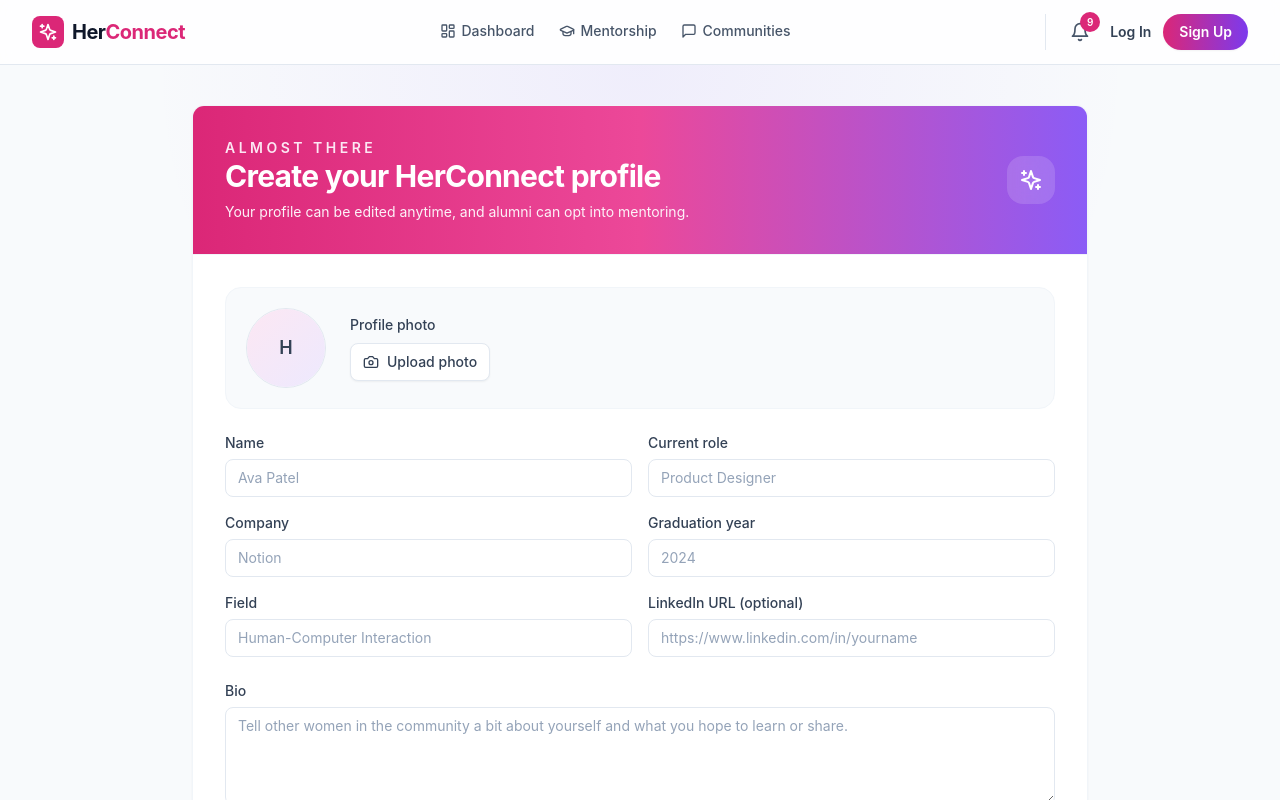
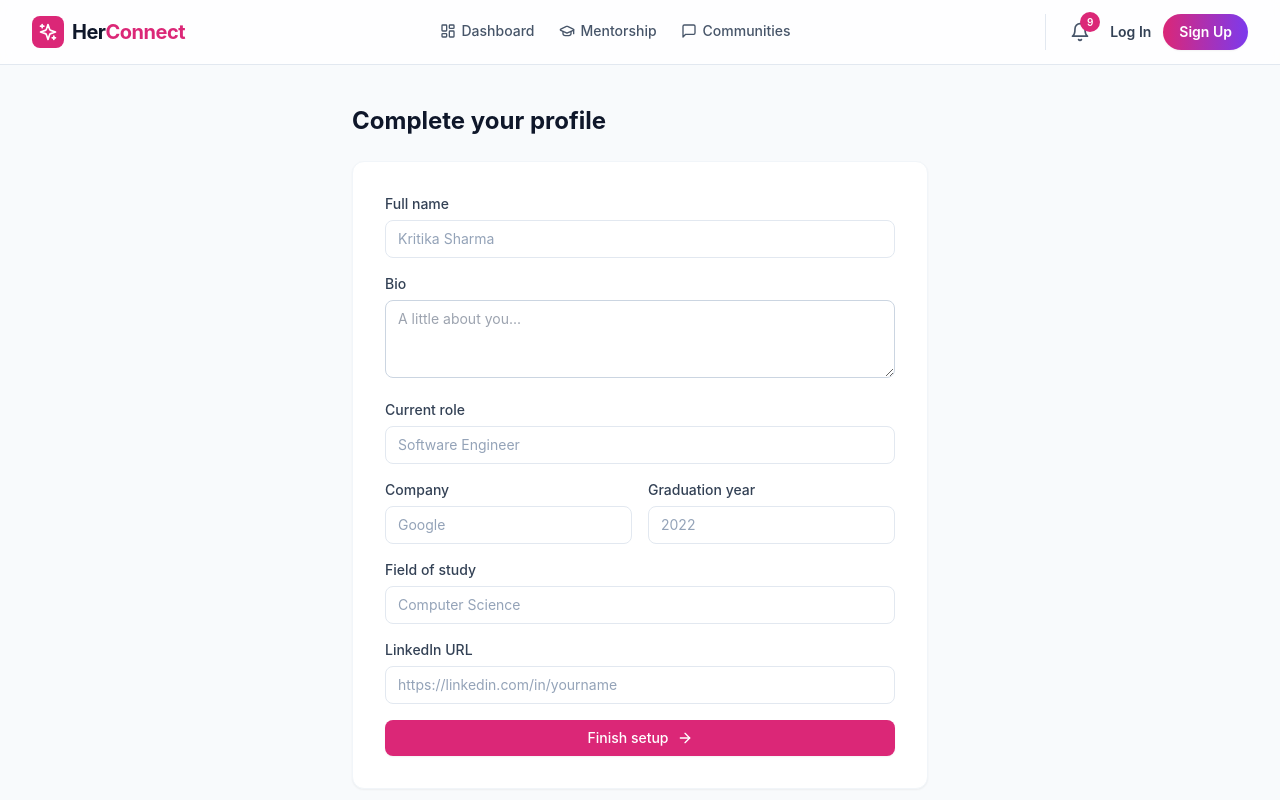
Before and after one commit to pragatisingh7707/bitrebels-v2v, a React (Vite) app: page /profile/create in a window 1280 px wide. Shown: the top 800 px of the page. Built offline with nearby package versions, Linux system fonts and the light colour scheme.

Commit message:
request button fixed

```diff
--- a/frontend/src/pages/MentorshipDashboard.jsx
+++ b/frontend/src/pages/MentorshipDashboard.jsx
@@ -10,7 +10,6 @@ import { initialStudentRequests, mentorshipSessions } from '../data/mentorshipDa
 
 export default function MentorshipDashboard() {
   const [requests] = useState(initialStudentRequests);
-
   const stats = useMemo(() => [
     { label: 'Upcoming sessions', value: requests.filter((request) => request.status === 'Accepted').length, icon: CalendarDays },
     { label: 'Pending requests', value: requests.filter((request) => request.status === 'Pending').length, icon: Clock3 },
--- a/frontend/src/pages/MentorshipStudent.jsx
+++ b/frontend/src/pages/MentorshipStudent.jsx
@@ -28,6 +28,7 @@ export default function MentorshipStudent() {
   const [modalOpen, setModalOpen] = useState(false);
   const [submitted, setSubmitted] = useState(false);
   const [submitting, setSubmitting] = useState(false);
+  const [submitError, setSubmitError] = useState('');
   const [requests, setRequests] = useState(initialStudentRequests);
   const [mentors, setMentors] = useState([]);
   const [loading, setLoading] = useState(true);
@@ -96,33 +97,55 @@ export default function MentorshipStudent() {
     }, {});
   }, [requests]);
 
+  const parseDurationMinutes = (duration) => {
+    const match = duration.match(/\d+/);
+    return match ? Number(match[0]) : 45;
+  };
+
   const handleOpenRequest = (mentor) => {
     setSelectedMentor(mentor);
     setSubmitted(false);
+    setSubmitError('');
     setModalOpen(true);
   };
 
-  const handleSubmit = (values) => {
-    if (!selectedMentor || !user) return;
+  const handleCloseModal = () => {
+    setModalOpen(false);
+    setSubmitError('');
+  };
 
-    const insertRequest = async () => {
+  const handleSubmit = async (values) => {
+    if (!selectedMentor) return;
+
+    if (!user?.id) {
+      setSubmitError('Please log in before sending a mentorship request.');
+      return;
+    }
+
+    setSubmitError('');
+    setSubmitting(true);
+
     try {
-        setSubmitting(true);
       const { error } = await supabase.from('mentorship_requests').insert({
         student_id: user.id,
         mentor_id: selectedMentor.id,
+        purpose: values.purpose,
+        topic: values.topic,
         message: values.message,
+        preferred_date: values.preferredDate,
+        preferred_time: values.preferredTime,
+        duration: parseDurationMinutes(values.duration),
+        mode: values.mode,
         status: 'pending',
       });
 
       if (error) {
         console.error('Error inserting mentorship request:', error);
-          alert('Failed to send request. Please try again.');
+        setSubmitError(error.message || 'Failed to send request. Please try again.');
         setSubmitting(false);
         return;
       }
 
-        // Update local state and show success
       setRequests((prev) => [
         {
           id: `req-${Date.now()}`,
@@ -136,20 +159,16 @@ export default function MentorshipStudent() {
       ]);
       setSubmitted(true);
 
-        // Redirect after delay
       window.setTimeout(() => {
-          setModalOpen(false);
+        handleCloseModal();
         setSubmitting(false);
         navigate('/mentorship-dashboard');
       }, 1400);
     } catch (err) {
       console.error('Exception submitting mentorship request:', err);
-        alert('An error occurred. Please try again.');
+      setSubmitError('An unexpected error occurred. Please try again.');
       setSubmitting(false);
     }
-    };
-
-    insertRequest();
   };
 
   return (
@@ -277,7 +296,7 @@ export default function MentorshipStudent() {
         </div>
       </div>
 
-      <RequestModal mentor={selectedMentor} open={modalOpen} onClose={() => setModalOpen(false)} onSubmit={handleSubmit} submitted={submitted} submitting={submitting} />
+      <RequestModal mentor={selectedMentor} open={modalOpen} onClose={handleCloseModal} onSubmit={handleSubmit} submitted={submitted} submitting={submitting} submitError={submitError} />
     </div>
   );
 }
--- a/frontend/src/pages/ProfileCreate.jsx
+++ b/frontend/src/pages/ProfileCreate.jsx
@@ -1,74 +1,55 @@
-import React, { useMemo, useState } from 'react';
-import { useLocation, useNavigate } from 'react-router-dom';
-import { Camera, Sparkles } from 'lucide-react';
-import { useAuth } from '../context/AuthContext';
+import React, { useState } from 'react';
+import { useNavigate, useLocation } from 'react-router-dom';
+import { ArrowRight } from 'lucide-react';
 import { Button } from '../components/Button';
 import { Card } from '../components/Card';
 import { Input } from '../components/Input';
-
-const defaultProfile = {
-  name: '',
-  bio: '',
-  currentRole: '',
-  company: '',
-  graduationYear: '',
-  field: '',
-  linkedInUrl: '',
-  isMentor: false,
-  photoPreview: ''
-};
+import { useAuth } from '../context/AuthContext';
 
 export default function ProfileCreate() {
   const navigate = useNavigate();
   const location = useLocation();
   const { updateProfile } = useAuth();
-  const role = location.state?.role || 'student';
-  const passedProfile = location.state?.profileData || {};
 
-  const [profile, setProfile] = useState({
-    ...defaultProfile,
-    ...passedProfile
+  const { role, profileData } = location.state || {};
+
+  const [form, setForm] = useState({
+    name: profileData?.name || '',
+    bio: profileData?.bio || '',
+    currentRole: profileData?.currentRole || '',
+    company: profileData?.company || '',
+    graduationYear: profileData?.graduationYear || '',
+    field: profileData?.field || '',
+    linkedInUrl: profileData?.linkedInUrl || ''
   });
-
-  const [photoName, setPhotoName] = useState('');
-
-  const showMentorToggle = useMemo(() => role === 'alumni', [role]);
+  const [error, setError] = useState('');
+  const [isSaving, setIsSaving] = useState(false);
 
   const handleChange = (event) => {
-    const { name, value, type, checked } = event.target;
-    setProfile((prev) => ({
-      ...prev,
-      [name]: type === 'checkbox' ? checked : value
-    }));
-  };
-
-  const handlePhotoChange = (event) => {
-    const file = event.target.files?.[0];
-    if (!file) return;
-
-    setPhotoName(file.name);
-    const reader = new FileReader();
-    reader.onload = () => {
-      setProfile((prev) => ({ ...prev, photoPreview: reader.result }));
-    };
-    reader.readAsDataURL(file);
+    const { name, value } = event.target;
+    setForm((prev) => ({ ...prev, [name]: value }));
   };
 
   const handleSubmit = async (event) => {
     event.preventDefault();
-  const { error } = await updateProfile({
-    name: profile.name || 'User',
-    bio: profile.bio,
-    job_title: profile.currentRole,
-    company: profile.company,
-    graduation_year: profile.graduationYear,
-    field: profile.field,
-    linkedin_url: profile.linkedInUrl,
-    is_mentor: profile.isMentor
+    setError('');
+    setIsSaving(true);
+
+    const { error: updateError } = await updateProfile({
+      name: form.name,
+      bio: form.bio,
+      current_role: form.currentRole,
+      company: form.company,
+      graduation_year: form.graduationYear,
+      field: form.field,
+      linked_in_url: form.linkedInUrl,
+      is_mentor: role === 'alumni'
     });
 
-  if (error) {
-    console.error('Failed to save profile:', error);
+    setIsSaving(false);
+
+    if (updateError) {
+      setError(updateError.message || 'Something went wrong saving your profile.');
       return;
     }
 
@@ -76,69 +57,15 @@ export default function ProfileCreate() {
   };
 
   return (
-    <div className="min-h-[80vh] bg-[radial-gradient(circle_at_top,_rgba(139,92,246,0.08),_transparent_45%)] px-4 py-10 sm:px-6 lg:px-8">
-      <div className="mx-auto max-w-4xl">
-        <Card className="overflow-hidden">
-          <div className="border-b border-slate-100 bg-gradient-to-r from-primary-600 via-primary-500 to-secondary-500 px-6 py-8 text-white sm:px-8">
-            <div className="flex flex-wrap items-center justify-between gap-4">
+    <div className="min-h-[80vh] px-4 py-10 sm:px-6 lg:px-8">
+      <div className="mx-auto max-w-xl">
+        <h1 className="mb-6 text-2xl font-bold text-slate-900">Complete your profile</h1>
+
+        <Card className="p-6 sm:p-8">
+          <form onSubmit={handleSubmit} className="space-y-4">
             <div>
-                <p className="text-sm font-semibold uppercase tracking-[0.25em] text-primary-100">Almost there</p>
-                <h1 className="text-3xl font-bold tracking-tight">Create your HerConnect profile</h1>
-                <p className="mt-2 text-sm text-primary-50">Your profile can be edited anytime, and alumni can opt into mentoring.</p>
-              </div>
-              <div className="rounded-2xl bg-white/15 p-3 backdrop-blur">
-                <Sparkles className="h-6 w-6" />
-              </div>
-            </div>
-          </div>
-
-          <form onSubmit={handleSubmit} className="space-y-6 p-6 sm:p-8">
-            <div className="flex flex-col gap-6 rounded-2xl border border-slate-100 bg-slate-50 p-5 sm:flex-row sm:items-center">
-              <div className="flex h-20 w-20 items-center justify-center overflow-hidden rounded-full border border-slate-200 bg-white">
-                {profile.photoPreview ? (
-                  <img src={profile.photoPreview} alt="Profile preview" className="h-full w-full object-cover" />
-                ) : (
-                  <div className="flex h-full w-full items-center justify-center bg-gradient-to-br from-primary-100 to-secondary-100 text-lg font-semibold text-slate-700">
-                    {profile.name ? profile.name.charAt(0).toUpperCase() : 'H'}
-                  </div>
-                )}
-              </div>
-              <div className="flex-1">
-                <label htmlFor="photo-upload" className="mb-2 block text-sm font-medium text-slate-700">Profile photo</label>
-                <label htmlFor="photo-upload" className="inline-flex cursor-pointer items-center gap-2 rounded-lg border border-slate-200 bg-white px-3 py-2 text-sm font-medium text-slate-700 shadow-sm transition hover:bg-slate-50">
-                  <Camera className="h-4 w-4" />
-                  Upload photo
-                  <input id="photo-upload" type="file" accept="image/*" className="hidden" onChange={handlePhotoChange} />
-                </label>
-                {photoName ? <p className="mt-2 text-sm text-slate-500">{photoName}</p> : null}
-              </div>
-            </div>
-
-            <div className="grid gap-4 md:grid-cols-2">
-              <div>
-                <label htmlFor="name" className="mb-1.5 block text-sm font-medium text-slate-700">Name</label>
-                <Input id="name" name="name" value={profile.name} onChange={handleChange} placeholder="Ava Patel" />
-              </div>
-              <div>
-                <label htmlFor="current-role-profile" className="mb-1.5 block text-sm font-medium text-slate-700">Current role</label>
-                <Input id="current-role-profile" name="currentRole" value={profile.currentRole} onChange={handleChange} placeholder="Product Designer" />
-              </div>
-              <div>
-                <label htmlFor="company-profile" className="mb-1.5 block text-sm font-medium text-slate-700">Company</label>
-                <Input id="company-profile" name="company" value={profile.company} onChange={handleChange} placeholder="Notion" />
-              </div>
-              <div>
-                <label htmlFor="graduation-year-profile" className="mb-1.5 block text-sm font-medium text-slate-700">Graduation year</label>
-                <Input id="graduation-year-profile" name="graduationYear" value={profile.graduationYear} onChange={handleChange} placeholder="2024" />
-              </div>
-              <div>
-                <label htmlFor="field-profile" className="mb-1.5 block text-sm font-medium text-slate-700">Field</label>
-                <Input id="field-profile" name="field" value={profile.field} onChange={handleChange} placeholder="Human-Computer Interaction" />
-              </div>
-              <div>
-                <label htmlFor="linkedin-url-profile" className="mb-1.5 block text-sm font-medium text-slate-700">LinkedIn URL (optional)</label>
-                <Input id="linkedin-url-profile" name="linkedInUrl" value={profile.linkedInUrl} onChange={handleChange} placeholder="https://www.linkedin.com/in/yourname" />
-              </div>
+              <label htmlFor="name" className="mb-1.5 block text-sm font-medium text-slate-700">Full name</label>
+              <Input id="name" name="name" value={form.name} onChange={handleChange} placeholder="Kritika Sharma" />
             </div>
 
             <div>
@@ -146,39 +73,45 @@ export default function ProfileCreate() {
               <textarea
                 id="bio"
                 name="bio"
-                rows="4"
-                value={profile.bio}
+                value={form.bio}
                 onChange={handleChange}
-                placeholder="Tell other women in the community a bit about yourself and what you hope to learn or share."
-                className="w-full rounded-lg border border-slate-200 bg-white px-3 py-2 text-sm text-slate-900 placeholder:text-slate-400 focus:border-primary-500 focus:outline-none focus:ring-1 focus:ring-primary-500"
+                rows={3}
+                className="w-full rounded-lg border border-slate-300 px-3 py-2 text-sm focus:border-primary-500 focus:outline-none"
+                placeholder="A little about you..."
               />
             </div>
 
-            {showMentorToggle ? (
-              <div className="flex items-center justify-between rounded-2xl border border-slate-200 bg-white px-4 py-3 shadow-sm">
             <div>
-                  <p className="text-sm font-semibold text-slate-900">I’m available as a mentor</p>
-                  <p className="text-sm text-slate-500">Let students request guidance from you.</p>
+              <label htmlFor="currentRole" className="mb-1.5 block text-sm font-medium text-slate-700">Current role</label>
+              <Input id="currentRole" name="currentRole" value={form.currentRole} onChange={handleChange} placeholder="Software Engineer" />
             </div>
-                <input
-                  id="mentor-toggle"
-                  type="checkbox"
-                  name="isMentor"
-                  className="h-5 w-5 rounded border-slate-300 text-primary-600 focus:ring-primary-500"
-                  checked={profile.isMentor}
-                  onChange={handleChange}
-                />
+
+            <div className="grid gap-4 sm:grid-cols-2">
+              <div>
+                <label htmlFor="company" className="mb-1.5 block text-sm font-medium text-slate-700">Company</label>
+                <Input id="company" name="company" value={form.company} onChange={handleChange} placeholder="Google" />
               </div>
-            ) : null}
+              <div>
+                <label htmlFor="graduationYear" className="mb-1.5 block text-sm font-medium text-slate-700">Graduation year</label>
+                <Input id="graduationYear" name="graduationYear" value={form.graduationYear} onChange={handleChange} placeholder="2022" />
+              </div>
+            </div>
 
-            <div className="flex flex-wrap justify-end gap-3">
-              <Button type="button" variant="outline" onClick={() => navigate('/signup')}>
-                Back
+            <div>
+              <label htmlFor="field" className="mb-1.5 block text-sm font-medium text-slate-700">Field of study</label>
+              <Input id="field" name="field" value={form.field} onChange={handleChange} placeholder="Computer Science" />
+            </div>
+
+            <div>
+              <label htmlFor="linkedInUrl" className="mb-1.5 block text-sm font-medium text-slate-700">LinkedIn URL</label>
+              <Input id="linkedInUrl" name="linkedInUrl" value={form.linkedInUrl} onChange={handleChange} placeholder="https://linkedin.com/in/yourname" />
+            </div>
+
+            {error ? <p className="text-sm font-medium text-red-600">{error}</p> : null}
+
+            <Button type="submit" className="w-full gap-2" variant="primary" disabled={isSaving}>
+              {isSaving ? 'Saving...' : 'Finish setup'} <ArrowRight className="h-4 w-4" />
             </Button>
-              <Button type="submit" variant="primary">
-                Continue to Dashboard
-              </Button>
-            </div>
           </form>
         </Card>
       </div>
```
Also changed, not shown: frontend/src/components/RequestModal.tsx (+6 -1 lines), 1 other file (tests, documents, lock files or other folders). Lines whose indentation alone changed are shown as unchanged.
